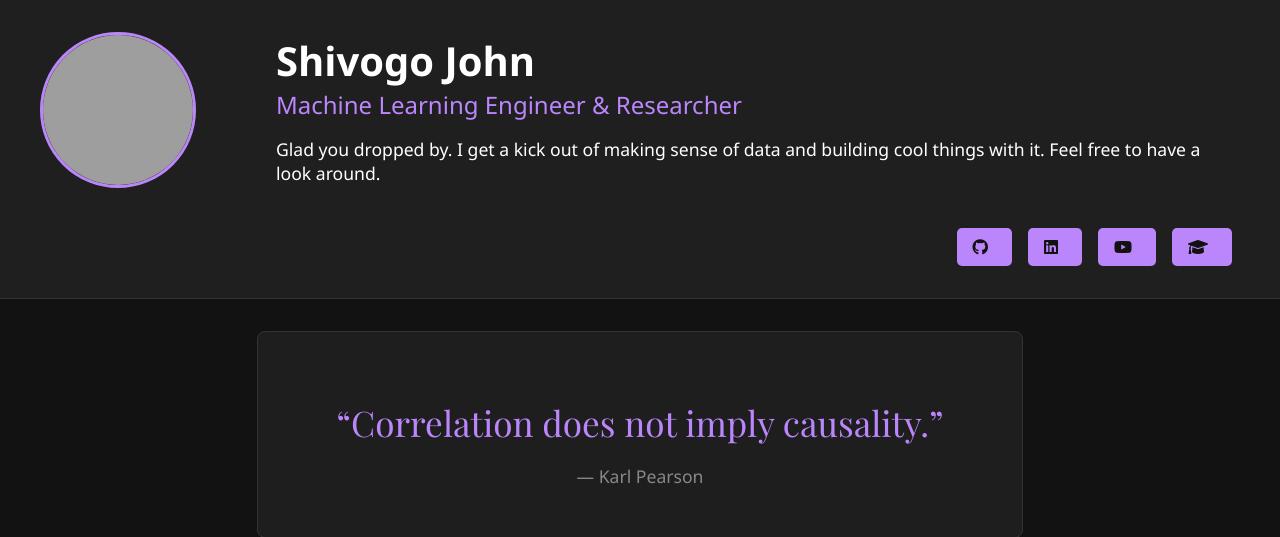
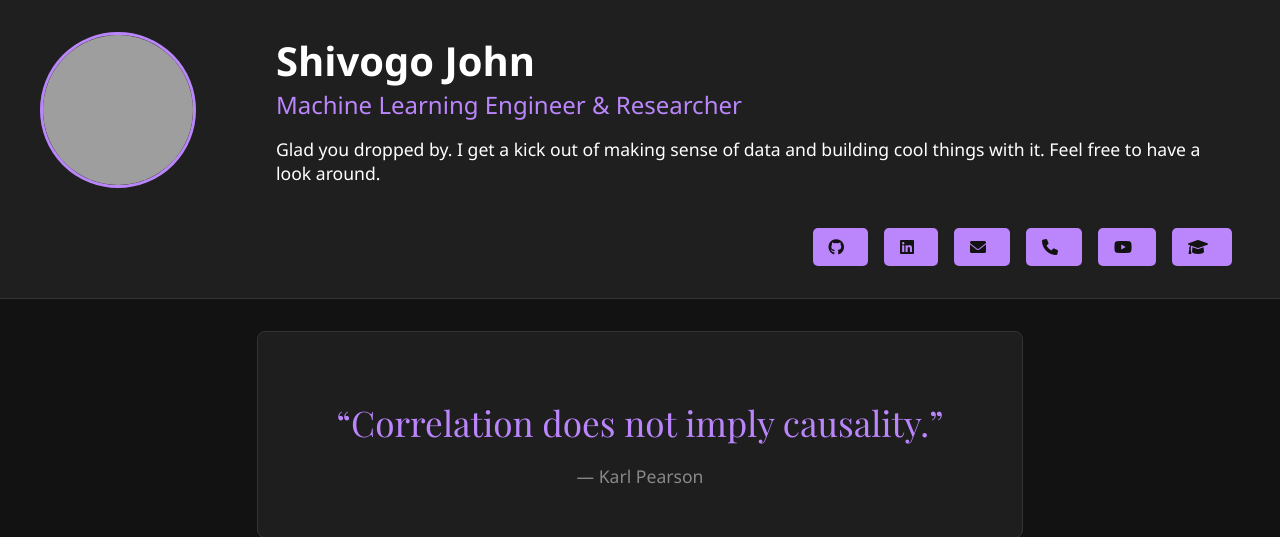
Before and after one commit to SHIVOGOJOHN/mainprofile, a Flask app: page / in a window 1280 px wide. Shown: the top 537 px of the page. Run offline with Flask 3, Linux system fonts and the light colour scheme; some libraries are stand-ins or nearby versions; grey boxes are pictures that could not be loaded.

Commit message:
Fix: Restore original social links in header

```diff
--- a/templates/index.html
+++ b/templates/index.html
@@ -22,6 +22,8 @@
             <div class="social-links-bottom">
                 <a href="https://github.com/SHIVOGOJOHN" class="btn" target="_blank" rel="noopener noreferrer"><i class="fab fa-github"></i></a>
                 <a href="https://www.linkedin.com/in/shivogo-john-256473329/" class="btn" target="_blank" rel="noopener noreferrer"><i class="fab fa-linkedin"></i></a>
+                <a href="mailto:shivogojohn@gmail.com" class="btn" target="_blank" rel="noopener noreferrer"><i class="fas fa-envelope"></i></a>
+                <a href="tel:+254704234829" class="btn" target="_blank" rel="noopener noreferrer"><i class="fas fa-phone"></i></a>
                 <a href="#" class="btn" target="_blank" rel="noopener noreferrer"><i class="fab fa-youtube"></i></a>
                 <a href="#" class="btn" target="_blank" rel="noopener noreferrer"><i class="fas fa-graduation-cap"></i></a>
             </div>
```
